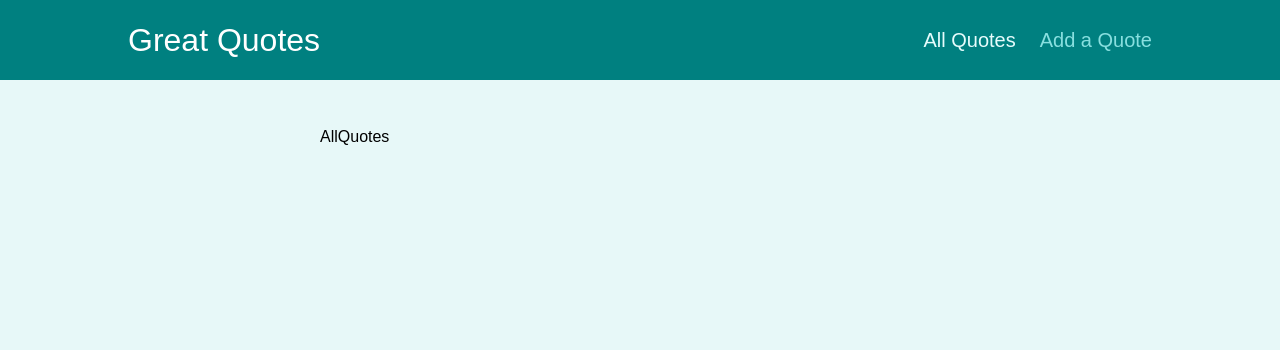
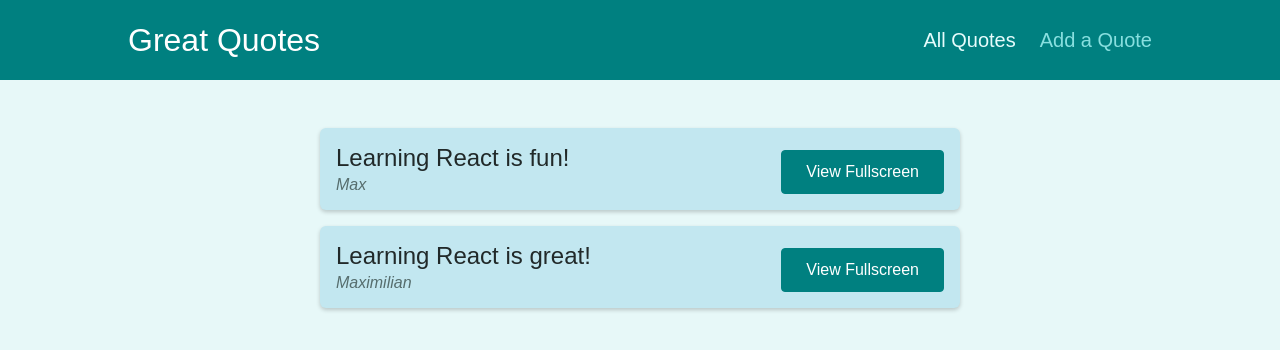
Before and after one commit to windsuzu/react-router-demo, a React (Create React App) app: page /quotes in a window 1280 px wide. Shown: the top 350 px of the page. Built offline with nearby package versions, Linux system fonts and the light colour scheme.

Commit message:
add dummy all-quotes, new-quote page

```diff
--- a/src/components/quotes/QuoteForm.js
+++ b/src/components/quotes/QuoteForm.js
@@ -1,8 +1,69 @@
-import { useRef } from 'react';
+import { useRef } from "react";
+import styled from "styled-components";
 
-import Card from '../UI/Card';
-import LoadingSpinner from '../UI/LoadingSpinner';
-import classes from './QuoteForm.module.css';
+import Card from "../UI/Card";
+import LoadingSpinner from "../UI/LoadingSpinner";
+
+const Loading = styled.div`
+    position: absolute;
+    width: 100%;
+    height: 100%;
+    background-color: rgba(255, 255, 255, 0.7);
+    display: flex;
+    justify-content: center;
+    align-items: center;
+`;
+
+const Sorting = styled.div`
+    padding-bottom: 1rem;
+    border-bottom: 3px solid #b2d4d4;
+    margin-bottom: 2rem;
+
+    button {
+        font: inherit;
+        color: teal;
+        border: 1px solid teal;
+        background-color: transparent;
+        border-radius: 4px;
+        padding: 0.5rem 1.5rem;
+        cursor: pointer;
+        &:hover {
+            background-color: #c2fafa;
+        }
+    }
+`;
+
+const Control = styled.div`
+    margin-bottom: 0.5rem;
+    label {
+        font-weight: bold;
+        display: block;
+        margin-bottom: 0.5rem;
+    }
+    input,
+    textarea {
+        font: inherit;
+        padding: 0.35rem;
+        border-radius: 4px;
+        background-color: #f0f0f0;
+        border: 1px solid #c1d1d1;
+        display: block;
+        width: 100%;
+        font-size: 1.25rem;
+
+        &:focus {
+            background-color: #cbf8f8;
+            outline-color: teal;
+        }
+    }
+`;
+
+const Actions = styled.div`
+    text-align: right;
+    button {
+        font-size: 1.25rem;
+    }
+`;
 
 const QuoteForm = (props) => {
     const authorInputRef = useRef();
@@ -21,24 +82,24 @@ const QuoteForm = (props) => {
 
     return (
         <Card>
-      <form className={classes.form} onSubmit={submitFormHandler}>
+            <form style={{ position: "relative" }} onSubmit={submitFormHandler}>
                 {props.isLoading && (
-          <div className={classes.loading}>
+                    <Loading>
                         <LoadingSpinner />
-          </div>
+                    </Loading>
                 )}
 
-        <div className={classes.control}>
-          <label htmlFor='author'>Author</label>
-          <input type='text' id='author' ref={authorInputRef} />
-        </div>
-        <div className={classes.control}>
-          <label htmlFor='text'>Text</label>
-          <textarea id='text' rows='5' ref={textInputRef}></textarea>
-        </div>
-        <div className={classes.actions}>
-          <button className='btn'>Add Quote</button>
-        </div>
+                <Control>
+                    <label htmlFor="author">Author</label>
+                    <input type="text" id="author" ref={authorInputRef} />
+                </Control>
+                <Control>
+                    <label htmlFor="text">Text</label>
+                    <textarea id="text" rows="5" ref={textInputRef}></textarea>
+                </Control>
+                <Actions>
+                    <button className="btn">Add Quote</button>
+                </Actions>
             </form>
         </Card>
     );
--- a/src/components/quotes/QuoteItem.js
+++ b/src/components/quotes/QuoteItem.js
@@ -1,19 +1,53 @@
-import classes from './QuoteItem.module.css';
+import styled from "styled-components";
+
+const Item = styled.li`
+    margin: 1rem 0;
+    padding: 1rem;
+    display: flex;
+    justify-content: space-between;
+    align-items: flex-end;
+    box-shadow: 0 2px 4px rgba(0, 0, 0, 0.2);
+    border-radius: 6px;
+    background-color: #c2e7f0;
+    &:last-of-type {
+        border-bottom: none;
+    }
+    p {
+        margin: 0;
+        margin-bottom: 0.25rem;
+    }
+`;
+
+const Figure = styled.figure`
+    margin: 0;
+    padding: 0;
+    width: 70%;
+`;
+
+const Blockquote = styled.blockquote`
+    margin: 0;
+    text-align: left;
+    font-size: 1.5rem;
+    color: #212929;
+`;
+
+const FigCaption = styled.figcaption`
+    font-style: italic;
+    color: #566d6d;
+`;
 
 const QuoteItem = (props) => {
-  return (
-    <li className={classes.item}>
-      <figure>
-        <blockquote>
-          <p>{props.text}</p>
-        </blockquote>
-        <figcaption>{props.author}</figcaption>
-      </figure>
-      <a className='btn'>
-        View Fullscreen
-      </a>
-    </li>
-  );
+    return (
+        <Item>
+            <Figure>
+                <Blockquote>
+                    <p>{props.text}</p>
+                </Blockquote>
+                <FigCaption>{props.author}</FigCaption>
+            </Figure>
+            <a className="btn">View Fullscreen</a>
+        </Item>
+    );
 };
 
 export default QuoteItem;
--- a/src/components/quotes/QuoteList.js
+++ b/src/components/quotes/QuoteList.js
@@ -1,12 +1,18 @@
-import { Fragment } from 'react';
+import React from "react";
+import styled from "styled-components";
 
-import QuoteItem from './QuoteItem';
-import classes from './QuoteList.module.css';
+import QuoteItem from "./QuoteItem";
+
+const StyledList = styled.ul`
+    list-style: none;
+    margin: 0;
+    padding: 0;
+`;
 
 const QuoteList = (props) => {
     return (
-    <Fragment>
-      <ul className={classes.list}>
+        <>
+            <StyledList>
                 {props.quotes.map((quote) => (
                     <QuoteItem
                         key={quote.id}
@@ -15,8 +21,8 @@ const QuoteList = (props) => {
                         text={quote.text}
                     />
                 ))}
-      </ul>
-    </Fragment>
+            </StyledList>
+        </>
     );
 };
 
--- a/src/pages/AllQuotes.js
+++ b/src/pages/AllQuotes.js
@@ -1,7 +1,13 @@
 import React from "react";
+import QuoteList from "../components/quotes/QuoteList";
+
+const DUMMY_QUOTES = [
+    { id: "q1", author: "Max", text: "Learning React is fun!" },
+    { id: "q2", author: "Maximilian", text: "Learning React is great!" },
+];
 
 const AllQuotes = () => {
-    return <div>AllQuotes</div>;
+    return <QuoteList quotes={DUMMY_QUOTES} />;
 };
 
 export default AllQuotes;
--- a/src/pages/NewQuote.js
+++ b/src/pages/NewQuote.js
@@ -1,7 +1,12 @@
 import React from "react";
+import QuoteForm from "../components/quotes/QuoteForm";
 
 const NewQuote = () => {
-    return <div>NewQuote</div>;
+    const addQuoteHandler = (data) => {
+        // data = { author, text }
+        console.log(data);
+    };
+    return <QuoteForm onAddQuote={addQuoteHandler} />;
 };
 
 export default NewQuote;
```
Also changed, not shown: src/components/quotes/QuoteForm.module.css (deleted, +0 -49 lines), src/components/quotes/QuoteItem.module.css (deleted, +0 -37 lines), src/components/quotes/QuoteList.module.css (deleted, +0 -25 lines). Lines whose indentation alone changed are shown as unchanged.
